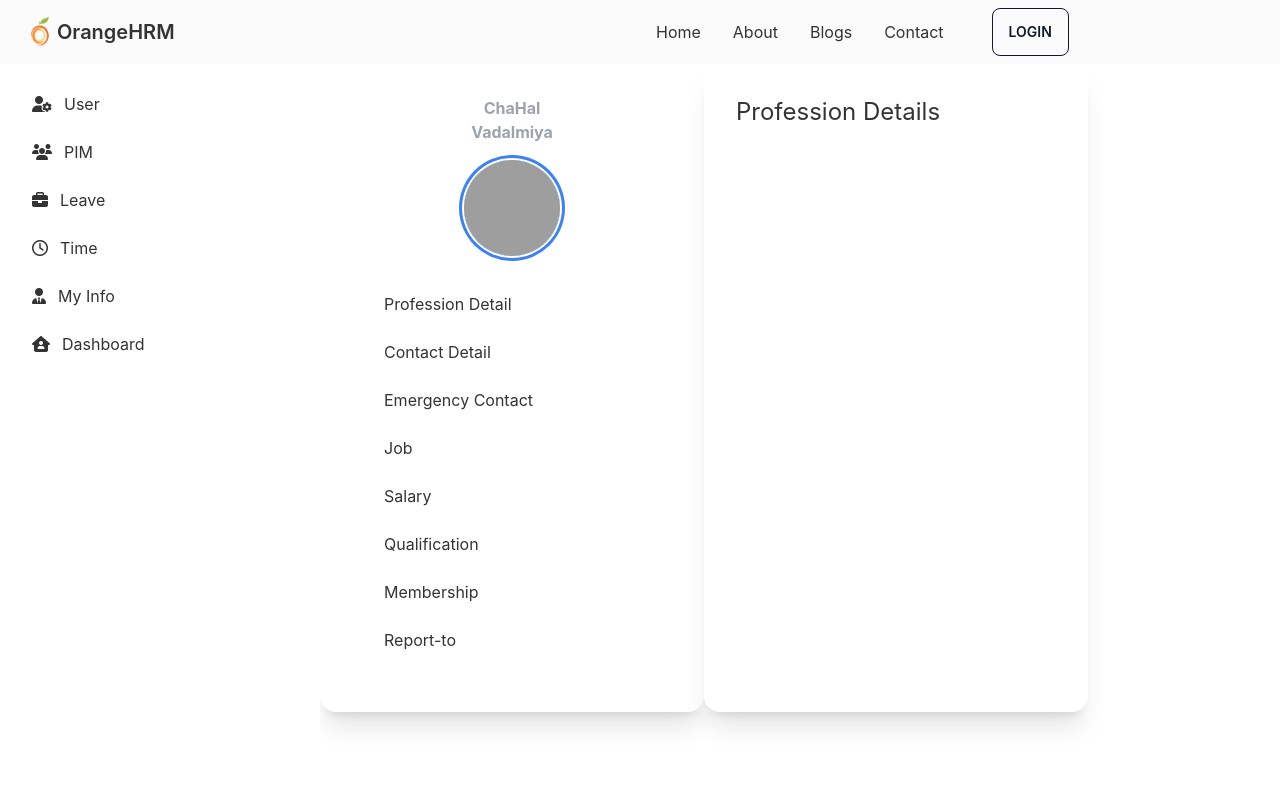
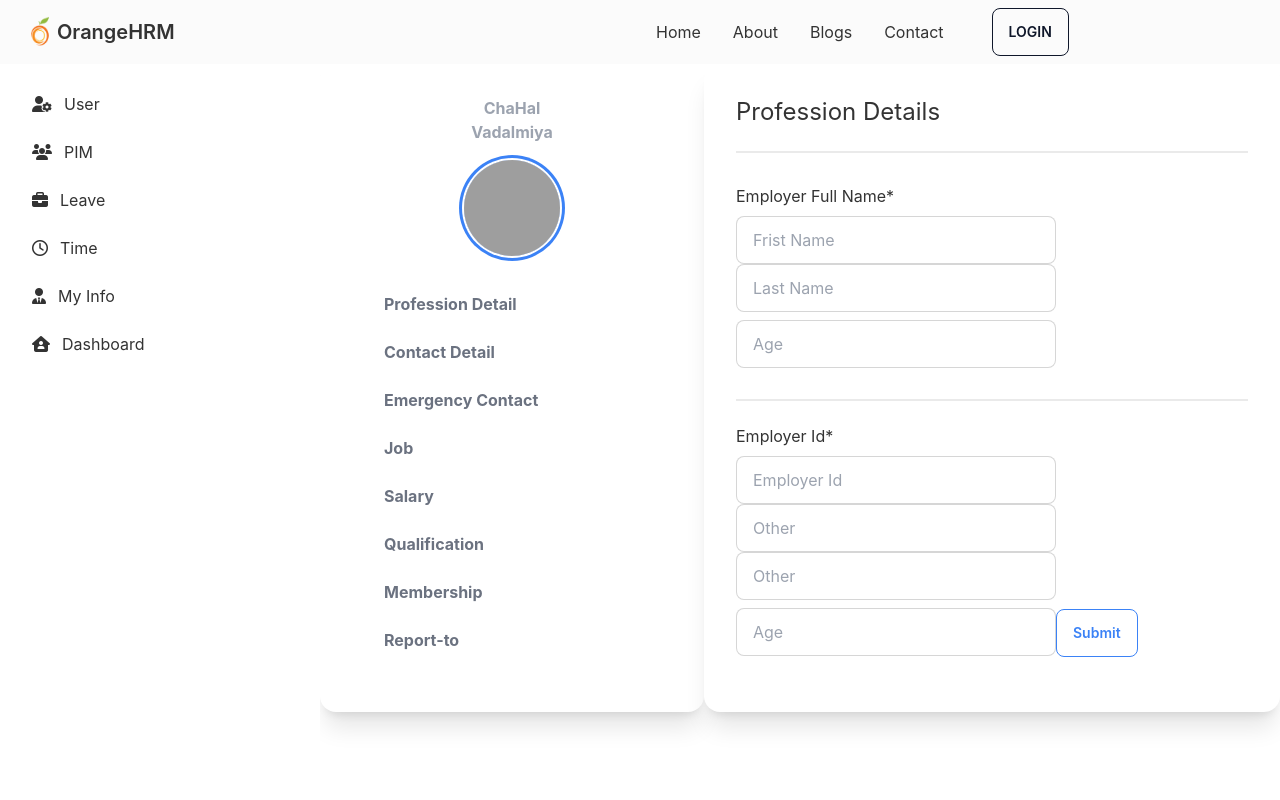
Before and after one commit to rashelmahomud/ograngeHRM-applications, a React (Create React App) app: page /admin/phm in a window 1280 px wide. Shown: the top 800 px of the page. Built offline with nearby package versions, Linux system fonts and the light colour scheme; no server answers; grey boxes are pictures that could not be loaded.

Commit message:
added input

```diff
--- a/src/compornets/Admin/Phm.js
+++ b/src/compornets/Admin/Phm.js
@@ -14,7 +14,7 @@
                         </div>
                     </div>
 
-                    <ul className="menu p-4 overflow-y-auto w-80 bg-base-100 ">
+                    <ul className="menu p-4 overflow-y-auto w-80 bg-base-100 font-bold text-gray-500 ">
                         <li><Link to="/professionDetails">Profession Detail</Link></li>
                         <li><Link to="/contactDetails">Contact Detail</Link></li>
                         <li><Link to="/EmerryGencyContact">Emergency Contact</Link></li>
@@ -30,7 +30,7 @@
             </div>
 
             {/* right site  */}
-            <div class="card w-96 bg-base-100 shadow-xl">
+            <div class="card bg-base-100 shadow-xl">
                 <div class="card-body">
                     {/* <h1 className='font-bold text-gray-400 mb-2'>Profession Details</h1>
                     <div class="avatar items-center justify-center">
--- a/src/compornets/Admin/Pim/ProfessionDetails.js
+++ b/src/compornets/Admin/Pim/ProfessionDetails.js
@@ -1,9 +1,36 @@
 import React from 'react';
+import { useForm } from 'react-hook-form';
 
 const ProfessionDetails = () => {
+    const { register, handleSubmit } = useForm();
+    const onSubmit = data => console.log(data);
     return (
         <div>
             <h1 className='text-2xl'>Profession Details</h1>
+            <div class="flex flex-col w-full">
+                <div class="divider"></div>
+            </div>
+
+            <div>
+                <form onSubmit={handleSubmit(onSubmit)}>
+                    <h1 className='my-2'>Employer Full Name*</h1>
+                    <input {...register("firstName", { required: true, maxLength: 20 })} type="text" placeholder="Frist Name" class="input w-full max-w-xs input-bordered" />
+                    <input {...register("lastName", { pattern: /^[A-Za-z]+$/i })} type="text" placeholder="Last Name" class="input w-full max-w-xs input-bordered" />
+                    <input type="number" {...register("age", { min: 18, max: 99 })} placeholder="Age" class="input w-full max-w-xs input-bordered my-2" />
+
+                    <div class="divider"></div>
+
+                    <h1 className='my-2'>Employer Id*</h1>
+                    <input {...register("employer")} type="text" placeholder="Employer Id" class="input w-full max-w-xs input-bordered" />
+
+                    <input {...register("other")} type="text" placeholder="Other" class="input w-full max-w-xs input-bordered" />
+                    <input {...register("other")} type="text" placeholder="Other" class="input w-full max-w-xs input-bordered" />
+                    <input type="number" {...register("age", { min: 18, max: 99 })} placeholder="Age" class="input w-full max-w-xs input-bordered my-2" />
+
+                    <button class="btn btn-outline btn-primary"><input type="submit" /></button>
+                </form>
+
+            </div>
         </div>
     );
 };
```
